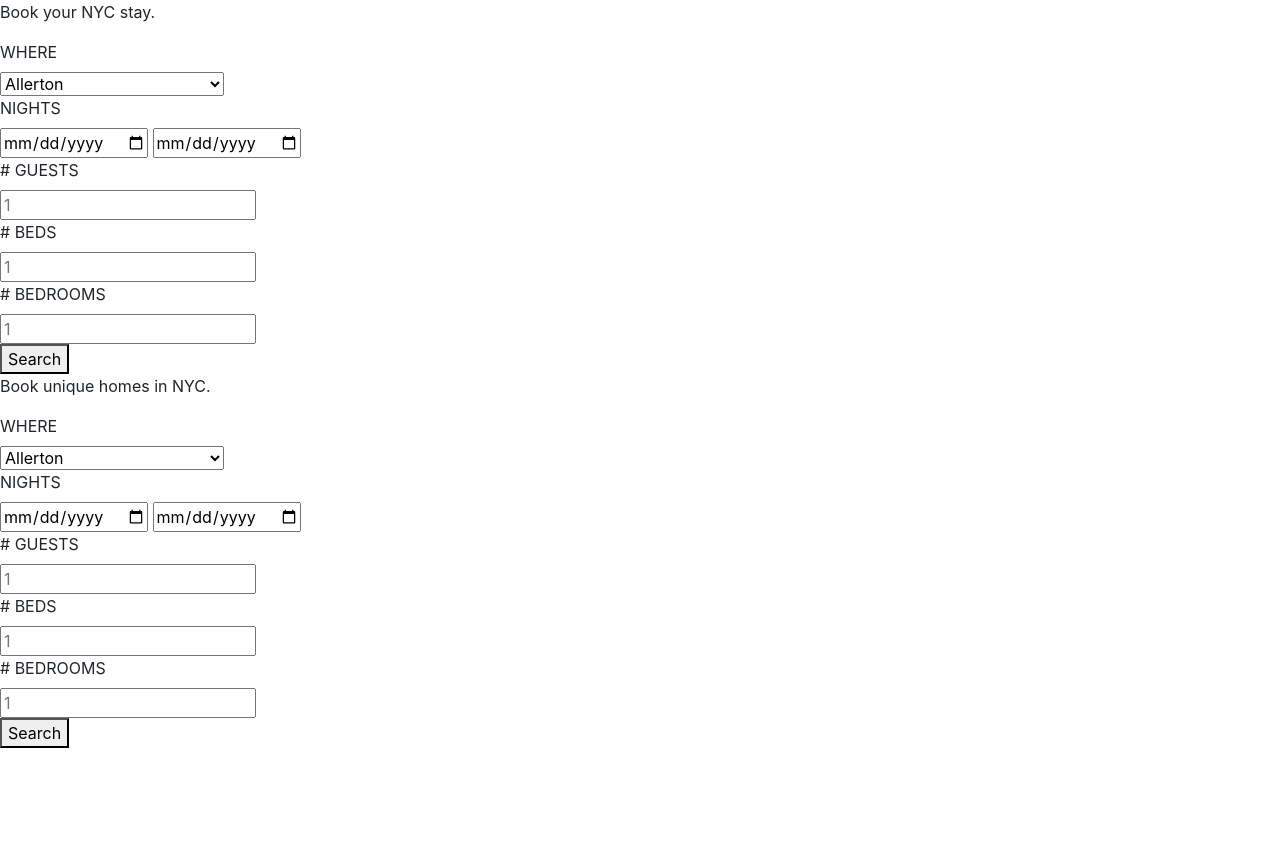
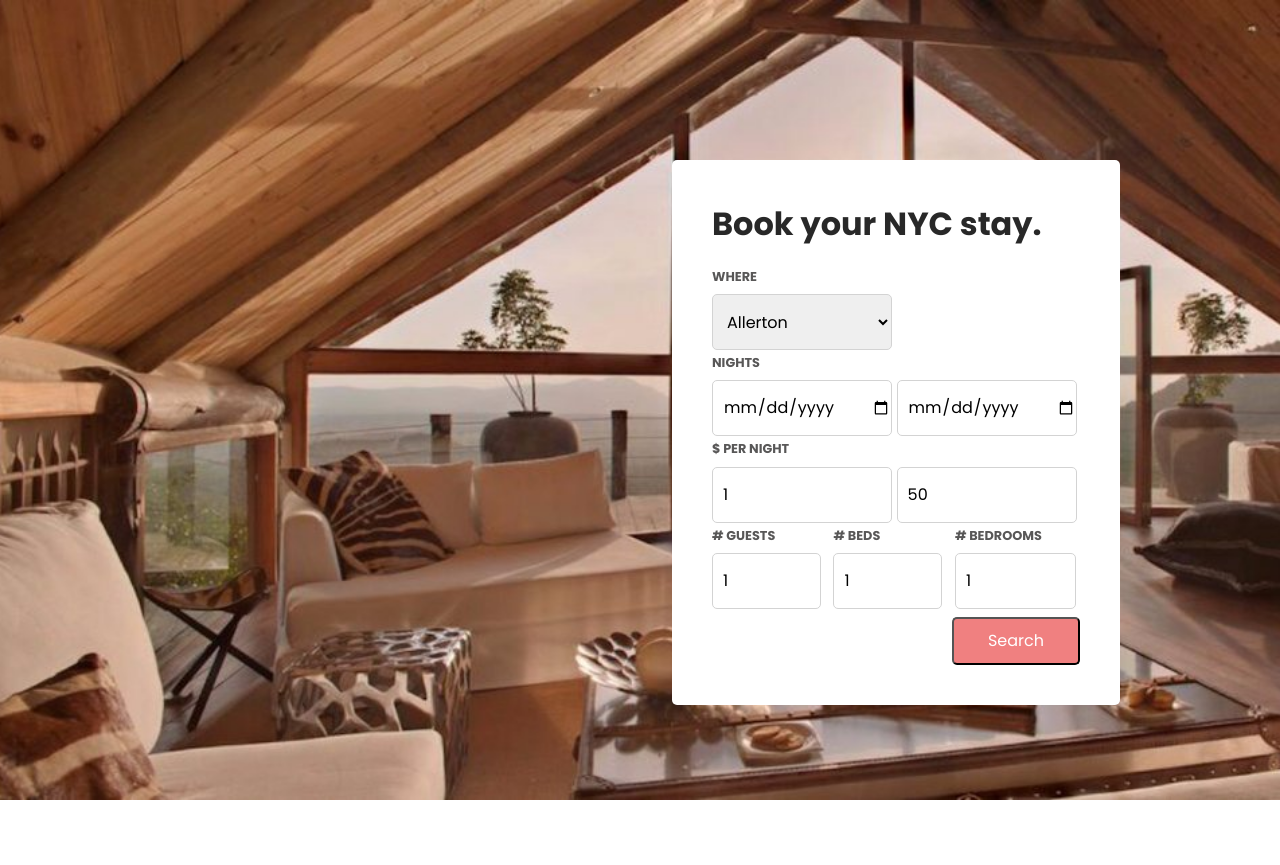
Before and after one commit to chen10an/airbnb-rec, a Django app: page /recommender/ in a window 1280 px wide. Before the commit the page ends 748 px from the top, so only its background shows below. Run offline with Django 3.2, Linux system fonts and the light colour scheme; some libraries are stand-ins or nearby versions.

Commit message:
fixed frontend -- includes price and neighborhood

```diff
--- a/airbnbrec/recommender/templates/recommender/homePage.html
+++ b/airbnbrec/recommender/templates/recommender/homePage.html
@@ -20,7 +20,7 @@ LOW PRIORITY
     <link href="https://fonts.googleapis.com/css?family=Poppins:400,700" rel="stylesheet">
     <!-- Custom CSS -->
     {% load static %}
-    <link rel="stylesheet" href="/static/appy/homePage.css" type="text/css">
+    <link rel="stylesheet" href="/static/recommender/homePage.css" type="text/css">
   	<link rel="icon" href="favicon.png">
   	<!-- JS -->
 	<title>Airbnb Search Extension</title>
@@ -274,23 +274,31 @@ LOW PRIORITY
 						</span>
 						<br />
 						<span>
+						  	<div>
+						  	<label>$ PER NIGHT</label>
+						  	<br />
+						  	<input type="number" name="minPrice" min=1 value=1>
+							<input type="number" name="maxPrice" min=1 value=50>
+						</span>
+						<br />
+						<span>
 						<div class="firstTwoFloaterBig">
-						  	<label for="numGuests"># GUESTS</label>
+						  	<label for="guests"># GUESTS</label>
 						  	<br />
-						  	<input class="third" type="number" name="numGuests" min=1 placeholder=1>
+						  	<input class="third" type="number" name="guests" min=1 value=1>
 						</div>
 						<!-- </span>
 						<br />
 						<span> -->
 						<div class="firstTwoFloaterBig">
-						  	<label for="numBeds"># BEDS</label>
+						  	<label for="beds"># BEDS</label>
 						  	<br />
-						  	<input class="third" type="number" name="numBeds" min=1 placeholder=1>
+						  	<input class="third" type="number" name="beds" min=1 value=1>
 						</div>
 						<div class="lastFloaterBig">
-						  	<label for="numBedrooms"># BEDROOMS</label>
+						  	<label for="bedrooms"># BEDROOMS</label>
 						  	<br />
-						  	<input class="third" type="number" name="numRooms" min=1 placeholder=1>
+						  	<input class="third" type="number" name="rooms" min=1 value=1>
 						</div>
 						<div id="formButtonUnit">
 							<button id="formButton" type="submit">Search</button>
@@ -541,23 +549,31 @@ LOW PRIORITY
 							<input type="date" name="checkout">
 						</span>
 						<br />
+						<span>
+						  	<div>
+						  	<label>$ PER NIGHT</label>
+						  	<br />
+						  	<input type="number" name="minPrice" min=1 value=1>
+							<input type="number" name="maxPrice" min=1 value=50>
+						</span>
+						<br />
 						<div class="firstTwoFloaterSmall">
-						  	<label for="guestField"># GUESTS</label>
+						  	<label for="guests"># GUESTS</label>
 						  	<br />
-						  	<input class="third" type="number" name="numGuests" min=1 placeholder=1>
+						  	<input class="third" type="number" name="guests" min=1 value=1>
 						</div>
 						</span>
 						<!-- <br /> -->
 						<span>
 						<div class="firstTwoFloaterSmall">
-						  	<label for="guestField"># BEDS</label>
+						  	<label for="beds"># BEDS</label>
 						  	<br />
-						  	<input class="third" type="number" name="numBeds" min=1 placeholder=1>
+						  	<input class="third" type="number" name="beds" min=1 value=1>
 						</div>
 						<div class="lastFloaterSmall">
-						  	<label for="guestField"># BEDROOMS</label>
+						  	<label for="bedrooms"># BEDROOMS</label>
 						  	<br />
-						  	<input class="third" type="number" name="numRooms" min=1 placeholder=1>
+						  	<input class="third" type="number" name="rooms" min=1 value=1>
 						</div>
 						<div id="formButtonUnit">
 							<button id="formButtonSmall" type="submit">Search</button>
@@ -573,6 +589,6 @@ LOW PRIORITY
 	    <script src="https://code.jquery.com/jquery-3.3.1.slim.min.js" integrity="sha384-q8i/X+965DzO0rT7abK41JStQIAqVgRVzpbzo5smXKp4YfRvH+8abtTE1Pi6jizo" crossorigin="anonymous"></script>
 	    <script src="https://cdnjs.cloudflare.com/ajax/libs/popper.js/1.14.3/umd/popper.min.js" integrity="sha384-ZMP7rVo3mIykV+2+9J3UJ46jBk0WLaUAdn689aCwoqbBJiSnjAK/l8WvCWPIPm49" crossorigin="anonymous"></script>
 	    <script src="https://stackpath.bootstrapcdn.com/bootstrap/4.1.3/js/bootstrap.min.js" integrity="sha384-ChfqqxuZUCnJSK3+MXmPNIyE6ZbWh2IMqE241rYiqJxyMiZ6OW/JmZQ5stwEULTy" crossorigin="anonymous"></script>
-	    <script src="/static/appy/myscripts.js"></script>
+	    <script src="/static/recommender/myscripts.js"></script>
  	</body>
 </html>
```
